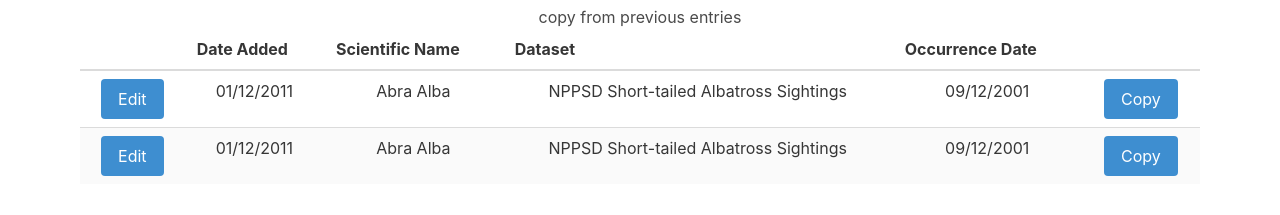
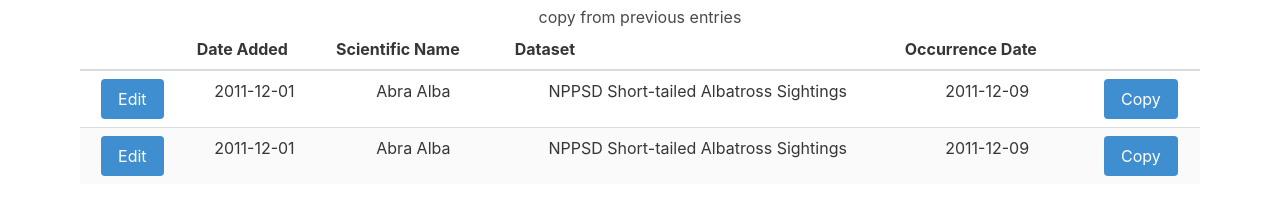
Before and after one commit to iobis/smalldata, a React (Create React App) app in the folder occurrences-app/: page / in a window 1280 px wide. Shown: the part 237-452 px from the top of the page. Built offline with nearby package versions, Linux system fonts and the light colour scheme.

Commit message:
Create server client and move mocked data there

```diff
--- /dev/null
+++ b/occurrences-app/src/clients/server.js
@@ -0,0 +1,15 @@
+export function getOccurrenceMock() {
+  return [{
+    id:             1,
+    addedDate:      '2011-12-01',
+    scientificName: 'Abra Alba',
+    dataset:        'NPPSD Short-tailed Albatross Sightings',
+    occurrenceDate: '2011-12-09'
+  }, {
+    id:             2,
+    addedDate:      '2011-12-01',
+    scientificName: 'Abra Alba',
+    dataset:        'NPPSD Short-tailed Albatross Sightings',
+    occurrenceDate: '2011-12-09'
+  }]
+}
--- a/occurrences-app/src/pages/InputDataPage.js
+++ b/occurrences-app/src/pages/InputDataPage.js
@@ -1,9 +1,11 @@
 import React from 'react'
+import { getOccurrenceMock } from '../clients/server'
 import Divider from '../atom/Divider'
 import { useTranslation } from 'react-i18next'
 
 export default function InputDataPage() {
   const { t } = useTranslation()
+  const occurrences = getOccurrenceMock()
 
   return (
     <>
@@ -19,31 +21,16 @@ export default function InputDataPage() {
           <table className="table is-striped is-hoverable is-fullwidth">
             <thead>
             <tr>
-              <th></th>
+              <th/>
               <th>{t('inputData.table.dateAdded')}</th>
               <th>{t('inputData.table.scientificName')}</th>
               <th>{t('inputData.table.dataset')}</th>
               <th>{t('inputData.table.occurrenceDate')}</th>
-              <th></th>
+              <th/>
             </tr>
             </thead>
             <tbody>
-            <tr>
-              <td><a className="button is-info">{t('common.edit')}</a></td>
-              <td>01/12/2011</td>
-              <td>Abra Alba</td>
-              <td>NPPSD Short-tailed Albatross Sightings</td>
-              <td>09/12/2001</td>
-              <td><a className="button is-info">{t('common.copy')}</a></td>
-            </tr>
-            <tr>
-              <td><a className="button is-info">{t('common.edit')}</a></td>
-              <td>01/12/2011</td>
-              <td>Abra Alba</td>
-              <td>NPPSD Short-tailed Albatross Sightings</td>
-              <td>09/12/2001</td>
-              <td><a className="button is-info">{t('common.copy')}</a></td>
-            </tr>
+            {occurrences.map(occurrence => <OccurrenceRow key={occurrence.id} {...occurrence}/>)}
             </tbody>
           </table>
         </div>
@@ -51,3 +38,22 @@ export default function InputDataPage() {
     </>
   )
 }
+
+function OccurrenceRow({ id, addedDate, scientificName, dataset, occurrenceDate }) {
+  const { t } = useTranslation()
+
+  return (
+    <tr>
+      <td>
+        <div className="button is-info">{t('common.edit')}</div>
+      </td>
+      <td>{addedDate}</td>
+      <td>{scientificName}</td>
+      <td>{dataset}</td>
+      <td>{occurrenceDate}</td>
+      <td>
+        <div className="button is-info">{t('common.copy')}</div>
+      </td>
+    </tr>
+  )
+}
```
